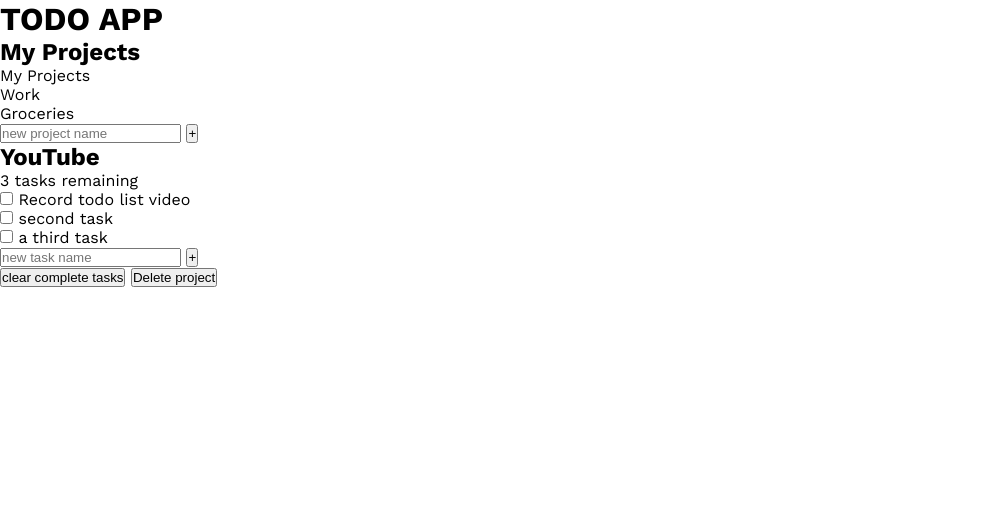
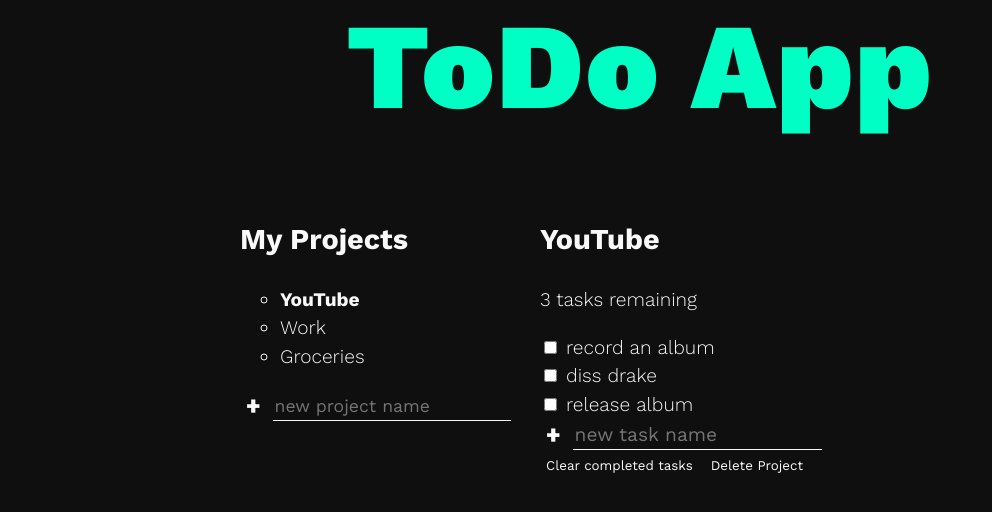
Before and after one commit to Sess254/to_do_list, a website built with webpack: page src/template.html in a window 1280 px wide. Shown: the whole page, without its empty margins (0-992 px from the left). Built offline with nearby package versions, Linux system fonts and the light colour scheme.

Commit message:
used grid to make basic layout plus more styling

```diff
--- a/src/styles.css
+++ b/src/styles.css
@@ -1,6 +1,5 @@
 :root {
-    --background: #101114;
-    --clr-primary: #1c1d20;
+    --clr-primary: #0f0f0f;
     --clr-secondary: #4a4d57;
     --clr-accent: #00ffc4;
     --clr-text: #f9f9f9;
@@ -10,10 +9,96 @@
 *::before,
 *::after {
     box-sizing: border-box;
-    margin: 0;
-    padding: 0;
+    font-family: inherit;
 }
 
 body {
+    margin: 0;
+    padding: 0;
     font-family: "Work Sans", serif;
+    background-color: var(--clr-primary);
+    font-size: 1.2rem;
+    color: var(--clr-text);
+    line-height: 1.5;
+    font-weight: 300;
 }
+
+main {
+    display: grid;
+    grid:
+    "header header header header" auto
+    "...... lists  active ......" auto /
+    1fr minmax(100px, 300px) minmax(250px, 500px) 1fr
+}
+
+form {
+    display: flex;
+}
+
+.btn {
+    cursor: pointer;
+    background: 0;
+    color: inherit;
+    border: 0;
+}
+
+.btn.create {
+    font-weight: 900;
+    font-size: 1.5rem;
+    margin-right: .25em;
+    transition: opacity 250ms ease-in;
+}
+
+.btn.create:hover {
+    opacity: 0.7;
+}
+
+.title {
+    grid-area: header;
+    text-align: center;
+    font-size: calc(7vw + 2rem);
+    font-weight: 900;
+    letter-spacing: 2px;
+    color: var(--clr-accent);
+    margin: -.2em 0 .3em;
+}
+
+.all-tasks {
+    grid-area: lists;
+}
+
+.task-list {
+    font-size: 1.2rem;
+    list-style: circle;
+}
+
+.active-list {
+    font-weight: 700;
+}
+
+.todo-list {
+    grid-area: active;
+}
+
+.new {
+    background: transparent;
+    font-size: inherit;
+    border: 0;
+    color: var(--clr-text);
+    border-bottom: 1px solid currentColor;
+    outline: none;
+    transition: border-bottom 150ms ease-in;
+    order: 2;
+}
+
+.new:hover {
+    border-bottom-width: 3px;
+}
+
+.new:hover::placeholder {
+    opacity: 0.6;
+}
+
+.new.project {
+    font-size: 1.1rem;
+}
--- a/src/template.html
+++ b/src/template.html
@@ -9,14 +9,13 @@
     <link href="https://fonts.googleapis.com/css2?family=Work+Sans:ital,wght@0,100..900;1,100..900&display=swap" rel="stylesheet">
 </head>
 <body>
-    <header>
-        <h1 class="title">TODO APP</h1>
-    </header>
     <main>
+        <h1 class="title">ToDo App</h1>
+
         <div class="all-tasks">
             <h2 class="task-list-title">My Projects</h2>
-            <ul class="tasks-list">
-                <li class="active-list">My Projects</li>
+            <ul class="task-list">
+                <li class="active-list">YouTube</li>
                 <li>Work</li>
                 <li>Groceries</li>
             </ul>
@@ -24,67 +23,63 @@
             <form action="">
                 <input
                     type="text"
-                    class="new-list"
+                    class="new project"
                     placeholder="new project name"
-                    aria-lable = "new project name"
+                    aria-label="new project name"
                 >
-                <button class="btn project" arai-label="create new project">+</button>
+                <button class="btn create" aria-label="create new project">+</button>
             </form>
         </div>
 
         <div class="todo-list">
+
             <div class="todo-header">
-                <h2 class="list-title">YouTube</h2>
+                <h2 class="list-title">
+                    YouTube
+                </h2>
                 <p class="task-count">3 tasks remaining</p>
+            </div>
+
+            <div class="todo-body">
+
+                <div class="tasks">
+                    <div class="task">
+                        <input type="checkbox"  id="task1">
+                        <span class="custom-checkbox"></span>
+                        <label for="task1">record an album</label>
+                    </div>
+
+                    <div class="task">
+                        <input type="checkbox"  id="task2">
+                        <span class="custom-checkbox"></span>
+                        <label for="task2">diss drake</label>
+                    </div>
+
+                    <div class="task">
+                        <input type="checkbox"  id="task3">
+                        <span class="custom-checkbox"></span>
+                        <label for="task3">release album</label>
                     </div>
                 </div>
 
-        <div class="todo-body">
-            <div class="tasks">
-                <div class="task">
-                    <input
-                        type="checkbox"
-                        id="task1">
-                    <label for="task1">
-                        <span class="custom-checkbox"></span>
-                        Record todo list video
-                    </label>
-                </div>
-                <div class="task">
-                    <input
-                        type="checkbox"
-                        id="task2">
-                    <label for="task2">
-                        <span class="custom-checkbox"></span>
-                        second task
-                    </label>
-                </div>
-                <div class="task">
-                    <input
-                        type="checkbox"
-                        id="task3">
-                    <label for="task3">
-                        <span class="custom-checkbox"></span>
-                        a third task
-                    </label>
-                </div>
-            </div>
                 <div class="new-task-creator">
                     <form action="">
                         <input
                             type="text"
-                        class="new-list"
+                            class="new task"
                             placeholder="new task name"
-                        aria-lable = "new task name"
+                            aria-label="new task name"
                         >
-                    <button class="btn task" arai-label="create new task">+</button>
+                        <button class="btn create" aria-label="create new task">+</button>
                     </form>
                 </div>
                 <div class="delete-stuff">
-               <button class="btn delete">clear complete tasks</button>
-               <button class="btn delete">Delete project</button>
+                    <button class="btn delete">Clear completed tasks</button>
+                    <button class="btn delete">Delete Project</button>
                 </div>
             </div>
+        </div>
+
     </main>
 
 </body>
```
Lines whose indentation alone changed are shown as unchanged.
